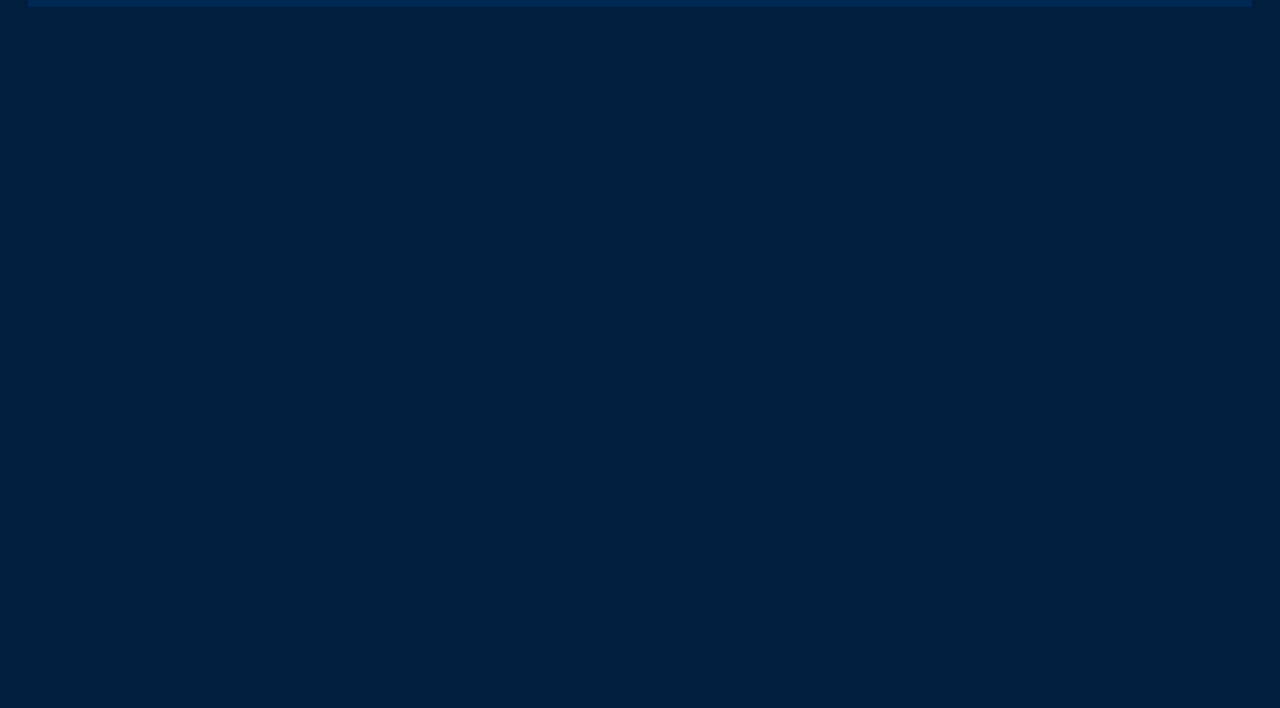
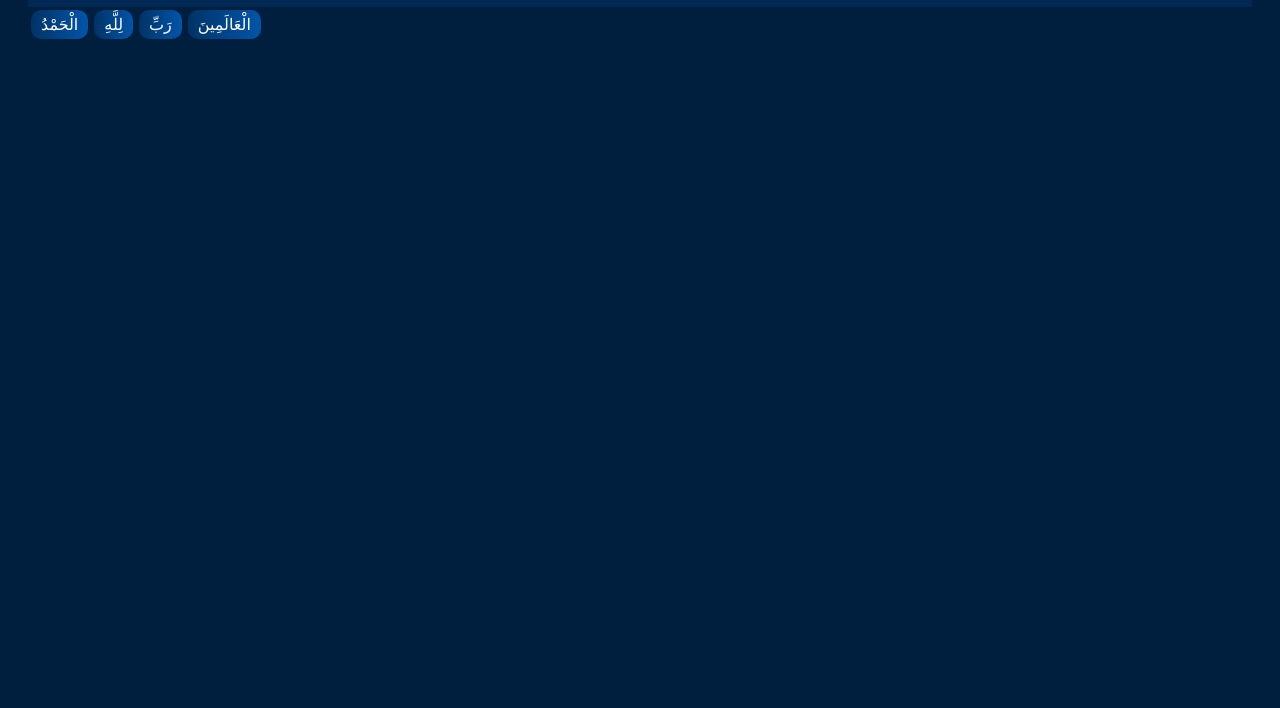
Before and after one commit to musfikurzony/Quran_Project.V1, a plain HTML site: page index.html in a window 1280 px wide. Shown: the part 92-800 px from the top of the page. Drawn offline with Linux system fonts and the light colour scheme.

Commit message:
Update index.html

```diff
--- a/index.html
+++ b/index.html
@@ -29,10 +29,42 @@
 </div>
 
 <script>
-  // Load JSON file (assuming surah_001.json in same folder)
-  fetch('surah_001.json')
-    .then(response => response.json())
-    .then(surahJSON => {
+  // Inline JSON data (no fetch, so tap works directly)
+  const surahJSON = [
+    {
+      "word": "الْحَمْدُ",
+      "bangla_meaning": "প্রশংসা",
+      "root": "حَمِدَ",
+      "verb_forms": {"past": "حَمِدَ","present": "يَحْمَدُ","imperative": "اِحْمَدْ","masdar": "حَمْدٌ"},
+      "case": "مرفوع",
+      "notes": "মূল ক্রিয়ার রূপ ও তাজবিদ সংক্রান্ত বিস্তারিত।"
+    },
+    {
+      "word": "لِلَّهِ",
+      "bangla_meaning": "আল্লাহর জন্য",
+      "root": "لله",
+      "verb_forms": {},
+      "case": "مجرور",
+      "notes": "مضاف-ইলাহি রূপ।"
+    },
+    {
+      "word": "رَبِّ",
+      "bangla_meaning": "প্রভু",
+      "root": "رَبَّ",
+      "verb_forms": {},
+      "case": "مضاف",
+      "notes": "মোলিক অর্থে প্রভু।"
+    },
+    {
+      "word": "الْعَالَمِينَ",
+      "bangla_meaning": "সকল জগৎ",
+      "root": "عَلَمَ",
+      "verb_forms": {},
+      "case": "مجرور",
+      "notes": "বিশ্ব বা সকল জীবের অর্থে ব্যবহৃত।"
+    }
+  ];
+
   const container = document.getElementById('words-container');
   const popup = document.getElementById('word-popup');
   const wordDetails = document.getElementById('word-details');
@@ -59,7 +91,6 @@
   });
 
   closePopup.onclick = () => popup.style.display = 'none';
-    });
 </script>
 
 </body>
```
Lines whose indentation alone changed are shown as unchanged.
